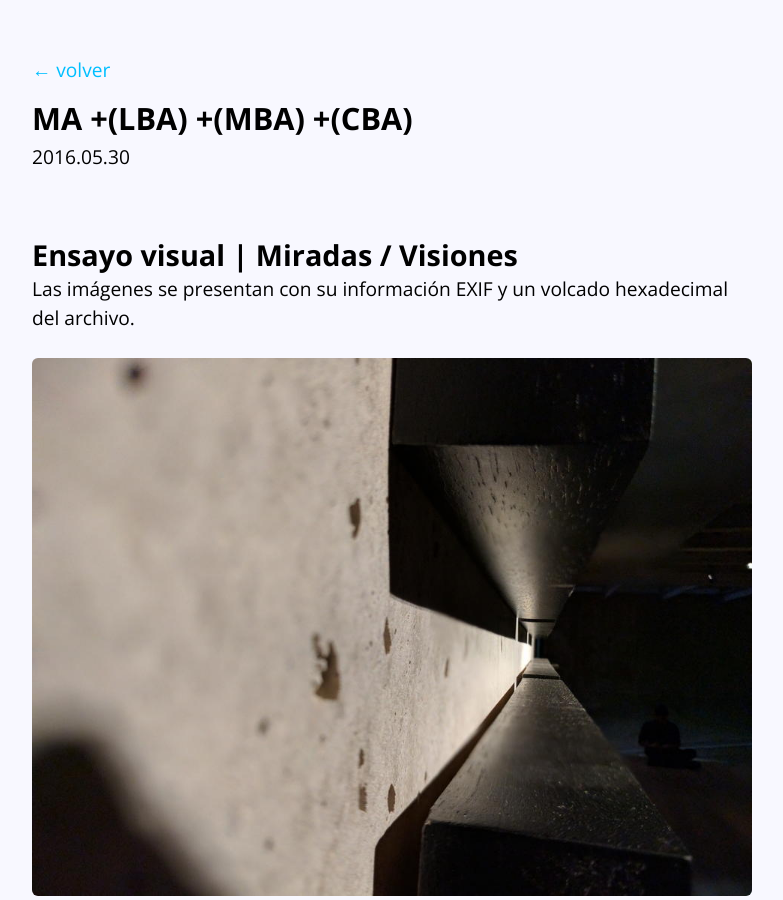
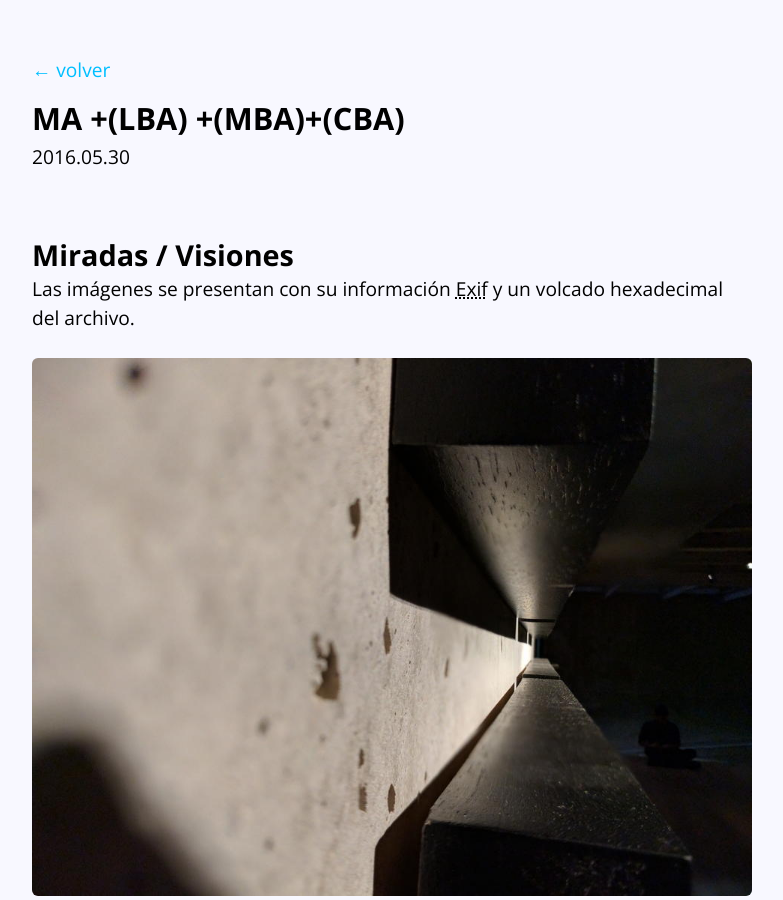
Before and after one commit to tasken/sitio.audiovisual, a Jekyll site: the page built from _posts/2016-05-30-TP4.md, in a window 1280 px wide and 900 px high. Shown: the whole window, without its empty margins (248-1031 px from the left). Built offline with Jekyll 4.4.1, drawn with Linux system fonts in a browser that asks for light colours.

Commit message:
ajustes tp4

```diff
--- a/_posts/2016-05-30-TP4.md
+++ b/_posts/2016-05-30-TP4.md
@@ -1,11 +1,11 @@
 ---
 layout: post
-title: "MA +(LBA) +(MBA) +(CBA)"
+title: "MA +(LBA) +(MBA)+(CBA)"
 ---
 
-# Ensayo visual | Miradas / Visiones
+# Miradas / Visiones
 
-Las imágenes se presentan con su información EXIF y un volcado hexadecimal del archivo.
+Las imágenes se presentan con su información Exif y un volcado hexadecimal del archivo.
 
 <a href="{{ site.baseurl }}/hex/IMG_20160511_152118-hex.txt.zip"><img src="{{ site.baseurl }}/img/4.a-IMG_20160518_151711.jpg" width="720"></a>
 
```
Also changed, not shown: other parts of _posts/2016-05-30-TP4.md (+2 -0 lines).
